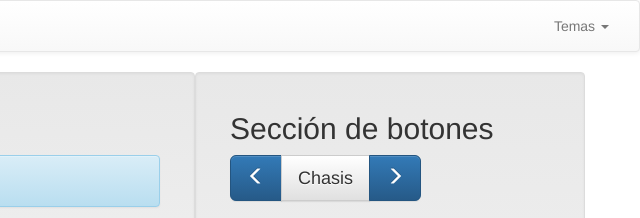
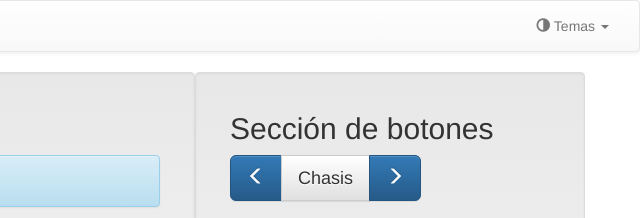
Before and after one commit to unsiaw/proyecto1, a plain HTML site: page index.html in a window 1280 px wide. Shown: the top 218 px of the page, 640-1280 px from the left. Drawn offline with nearby package versions, Linux system fonts and the light colour scheme; a script that the page names is missing.

Commit message:
prev de 0 + html

```diff
--- a/index.html
+++ b/index.html
@@ -48,7 +48,7 @@
                 </ul>
                 <ul class="nav navbar-nav navbar-right">
                     <li class="dropdown">
-                        <a href="#" class="dropdown-toggle" data-toggle="dropdown" role="button" aria-expanded="false">Temas <span class="caret"></span></a>
+                        <a href="#" class="dropdown-toggle" data-toggle="dropdown" role="button" aria-expanded="false"><span class="glyphicon glyphicon-adjust" aria-hidden="true"></span> Temas <span class="caret"></span></a>
                         <ul class="dropdown-menu" role="menu">
                             <li><a href="#" onclick="cambiarTheme('css/bootstrap-theme.min.css')">Bootstrap</a></li>
                             <li><a href="#" onclick="cambiarTheme('css/flatly-theme.min.css')">Flatly</a></li>
```
